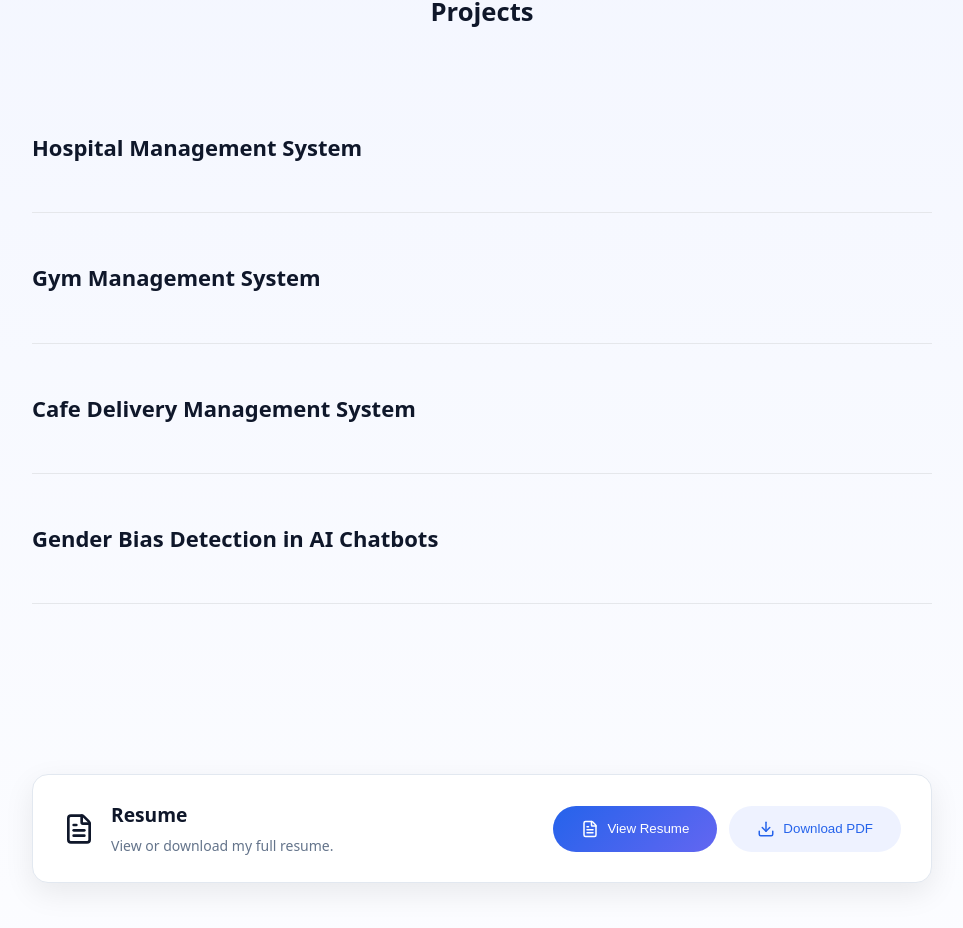
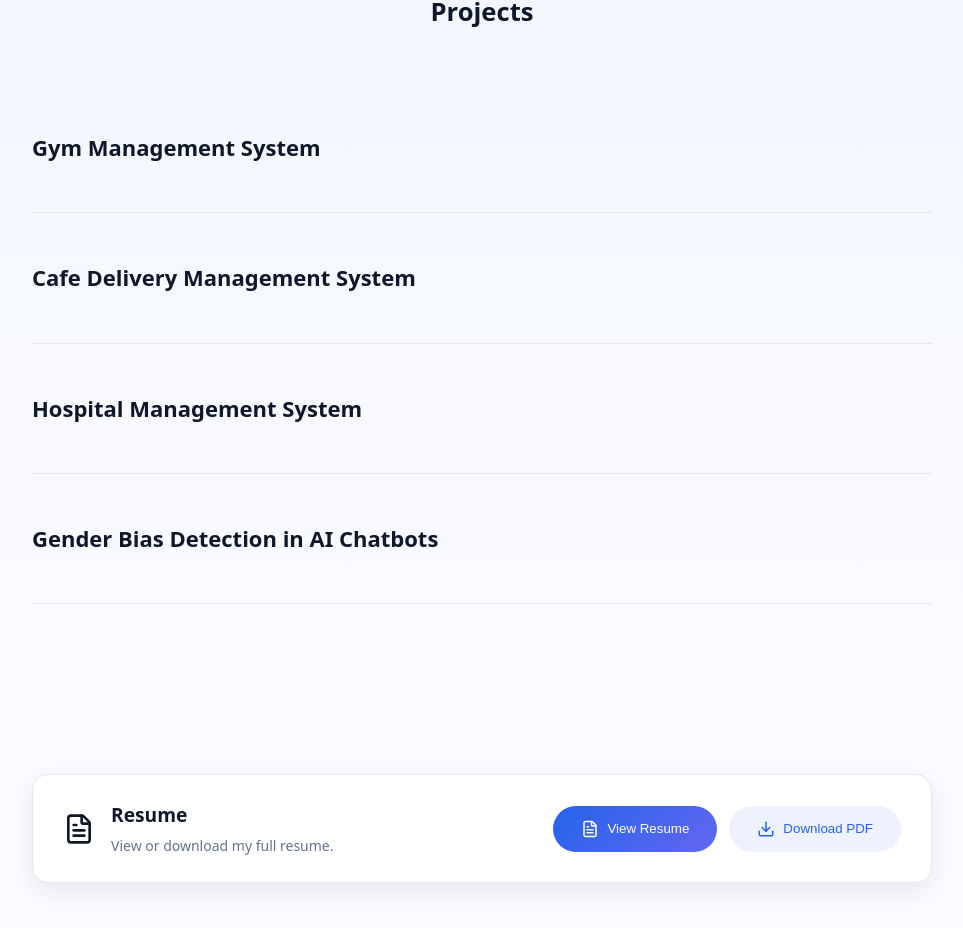
Before and after one commit to julkarShabab/portfolio, a React (Vite) app in the folder my-react-app/: page / in a window 1280 px wide. Shown: the part 2390-3318 px from the top of the page, without its empty margins (158-1121 px from the left). Built offline with nearby package versions, Linux system fonts and the light colour scheme.

Commit message:
fixed some link isses

```diff
--- a/my-react-app/src/components/Projects.jsx
+++ b/my-react-app/src/components/Projects.jsx
@@ -3,29 +3,31 @@ import { ExternalLink, Github } from "lucide-react";
 export function Projects() {
 
   const projects = [
+
+    {
+      title: "Gym Management System",
+      description:
+        "Built responsive React components for membership management and user interaction.",
+      tags: ["React.js", "Node.js", "MongoDB"],
+      liveUrl: "",
+      githubUrl: "https://github.com/julkarShabab/relife",
+    },
+
+    {
+      title: "Cafe Delivery Management System",
+      description:
+        "Built full-stack system and designed order workflows with CRUD support.",
+      tags: ["React.js", "Node.js", "MongoDB"],
+      liveUrl: "",
+      githubUrl: "https://github.com/julkarShabab/uiu-canteen",
+    },
     {
       title: "Hospital Management System",
       description:
         "Developed full-stack appointment & scheduling modules and optimized dashboards for usability.",
       tags: ["PHP", "HTML", "CSS", "JavaScript", "MySQL"],
       liveUrl: "",
-      githubUrl: "#",
-    },
-    {
-      title: "Gym Management System",
-      description:
-        "Built responsive React components for membership management and user interaction.",
-      tags: ["React.js", "Node.js", "MongoDB"],
-      liveUrl: "",
-      githubUrl: "#",
-    },
-    {
-      title: "Cafe Delivery Management System",
-      description:
-        "Built full-stack system and designed order workflows with CRUD support.",
-      tags: ["React.js", "Node.js", "MongoDB"],
-      liveUrl: "",
-      githubUrl: "#",
+      githubUrl: "",
     },
     {
       title: "Gender Bias Detection in AI Chatbots",
@@ -33,7 +35,7 @@ export function Projects() {
         "Conducted quantitative bias analysis in AI chatbots(Chatgpt,Gemini) using automated bias scorecards.",
       tags: ["Python", "NLP"],
       liveUrl: "",
-      githubUrl: "#",
+      githubUrl: "https://github.com/julkarShabab/sentiment_analysis",
     },
   ];
 
@@ -79,10 +81,13 @@ export function Projects() {
                   </a>
                 )}
 
+                {project.githubUrl && (
                 <a href={project.githubUrl} className="project-link gray">
                   <Github size={16} />
                   Code
                 </a>
+                )}
+
 
               </div>
 
```
